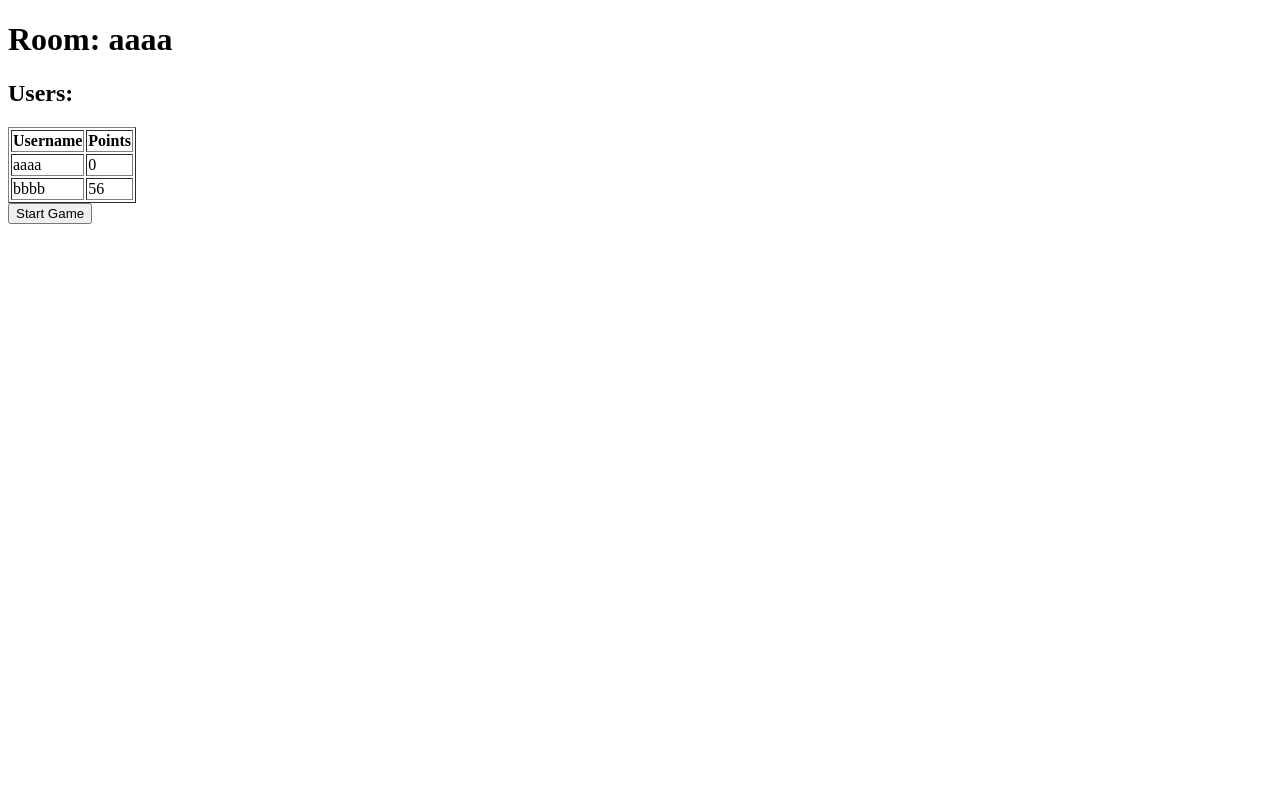
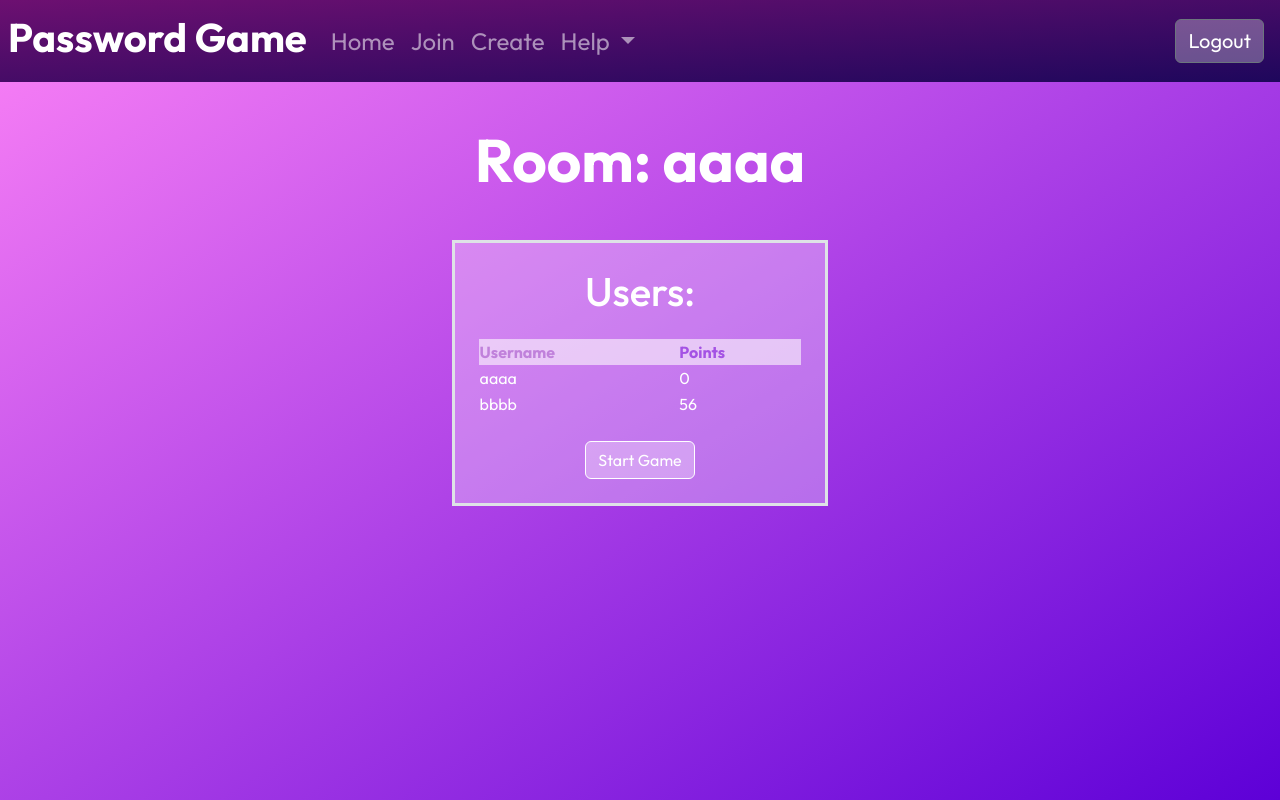
Before and after one commit to grochot-agh/projekt-bdweb, a Flask app: page /game/room/1 in a window 1280 px wide. Run offline with Flask 3, Linux system fonts and the light colour scheme; a user stored in the database is signed in; data comes from the database, SQL or seed files in the repository; some libraries are stand-ins or nearby versions; some web fonts are replaced.

Commit message:
Room template
Adding room.html and updating base.html

```diff
--- a/app/templates/base.html
+++ b/app/templates/base.html
@@ -7,8 +7,8 @@
   <title>{% block title %}{% endblock %}</title>
   <script src="https://ajax.googleapis.com/ajax/libs/jquery/3.6.3/jquery.min.js"></script>
   <script src="https://cdn.jsdelivr.net/npm/bootstrap@5.3.3/dist/js/bootstrap.bundle.min.js" integrity="sha384-YvpcrYf0tY3lHB60NNkmXc5s9fDVZLESaAA55NDzOxhy9GkcIdslK1eN7N6jIeHz" crossorigin="anonymous"></script>
+  <script src="https://cdnjs.cloudflare.com/ajax/libs/socket.io/4.0.1/socket.io.js"></script>
   <link rel="stylesheet" href="{{ url_for('static', filename='style.css') }}">
-
 </head>
 <body>
   <div class="nav-container" id="nav-container">
@@ -57,7 +57,7 @@
       </div>
     </nav>
   </div>
-  <div class="container-fluid min-vh-100">
+  <div class="container-fluid min-vh-100" id="cont">
     {% with messages = get_flashed_messages() %}
       {% if messages %}
         <ul class="flashes">
--- a/app/templates/room.html
+++ b/app/templates/room.html
@@ -1,19 +1,29 @@
-<!doctype html>
-<html lang="en">
-<head>
-    <meta charset="utf-8">
-    <title>Room</title>
-    <script src="https://cdnjs.cloudflare.com/ajax/libs/socket.io/4.0.1/socket.io.js"></script>
-    <link rel="stylesheet" href="{{ url_for('static', filename='style.css') }}">
-</head>
-<body>
-    <h1>Room: {{ room.name }}</h1>
-    <h2>Users:</h2>
-    <table border="1">
+{% extends "base.html" %}
+{% block title %}Room{% endblock %}
+{% block content %}
+<script>
+    jQuery(document).ready(function(){
+    $('#cont').mousemove(function(e){
+        var rXP = (e.pageX - this.offsetLeft-$(this).width()/2);
+        var rYP = (e.pageY - this.offsetTop-$(this).height()/2);
+        $('#roomn').css('text-shadow', +rYP/10+'px '+rXP/80+'px rgba(109, 16, 113,.8), '+rYP/8+'px '+rXP/60+'px rgba(252, 130, 246, 0.6), '+rXP/70+'px '+rYP/12+'px rgba(30, 7, 92,.7)');
+        });
+    });
+</script>
+<div class="row d-flex align-items-end" style="height: 220px;">
+    <div class="col flex-column justify-content-center text-center">
+        <h1 class="p-3" id="roomn">Room: {{ room.name }}</h1>
+    </div>
+</div>
+<div class="row" style="padding-top: 20px;">
+    <div class="col d-flex flex-column justify-content-center align-items-center">
+        <div class="row border border-3 p-4" id="roomt">
+            <h1 class="text-center">Users:</h1>
+            <table class="my-3">
                 <thead>
-            <tr>
-                <th>Username</th>
-                <th>Points</th>
+                    <tr style="background-color: rgba(254, 251, 253, 0.6);">
+                        <th style="color: rgb(192, 129, 219);">Username</th>
+                        <th style="color: rgb(164, 82, 228);">Points</th>
                     </tr>
                 </thead>
                 <tbody id="users-table">
@@ -27,7 +37,9 @@
             </table>
 
             {% if current_user == room.owner %}
-        <button id="start-game" data-room-id="{{ room.id }}">Start Game</button>
+            <div class="d-flex flex-column justify-content-center align-items-center">
+                <button class="btn active min-w-50 mt-2" style="background-color: rgba(254, 251, 253, 0.3);" id="start-game" data-room-id="{{ room.id }}">Start Game</button>
+            </div>
             {% endif %}
             <script>
                 var roomId = "{{ room.id }}";  // Przekazanie room_id do JavaScript
@@ -38,5 +50,7 @@
                 });
             </script>
             <script src="{{ url_for('static', filename='client.js') }}"></script>
-</body>
-</html>
+          </div>
+    </div>
+</div>
+{% endblock %}
```
Lines whose indentation alone changed are shown as unchanged.
